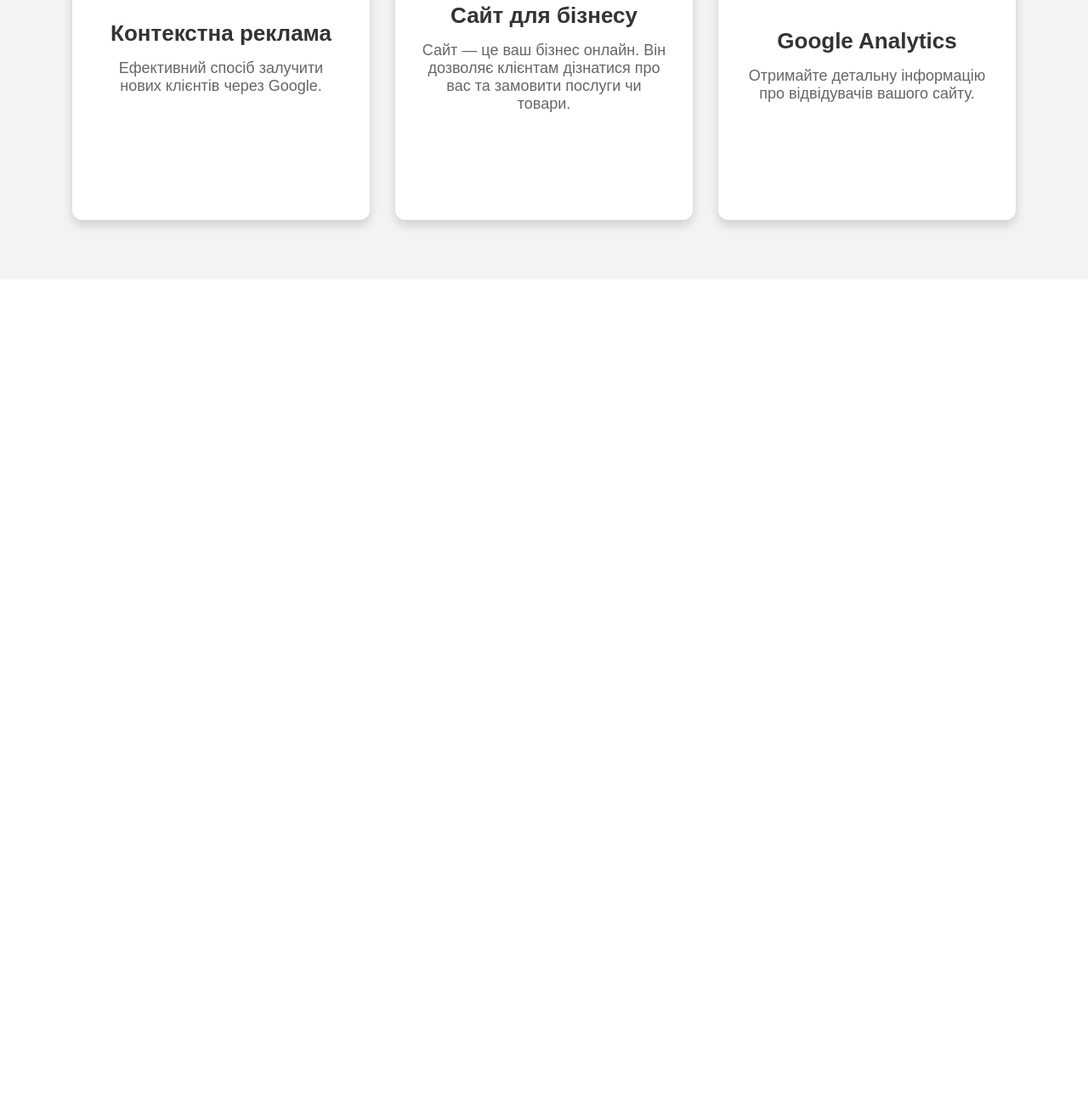
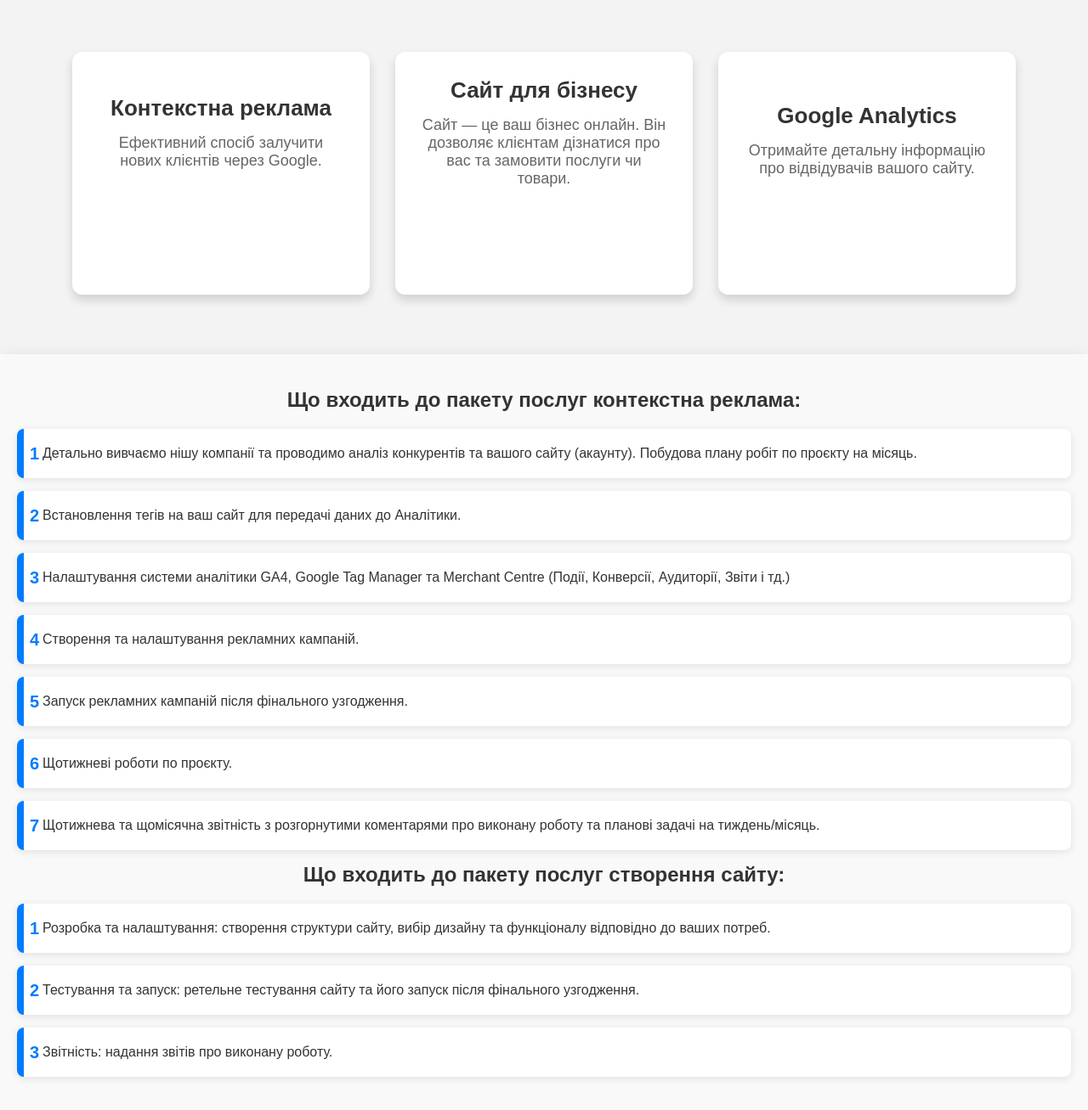
Before and after one commit to Resha228/click3-work, a website: page index.html in a window 1280 px wide. Shown: the part 521-1828 px from the top of the page at 85% size. Before the commit the page ends 850 px from the top, so only its background shows below. Drawn offline with Linux system fonts and the light colour scheme.

Commit message:
3days-work

```diff
--- a/index.html
+++ b/index.html
@@ -14,11 +14,13 @@
           <a class="logo-item" href="/index.html">Click3</a>
         </div>
         <nav class="nav">
-          <a href="#services">Послуги</a>
-          <a href="#about">Про нас</a>
-          <a href="#contact">Контакти</a>
+          <a class="nav-link" href="#services">Послуги</a>
+          <a class="nav-link" href="#about">Про нас</a>
+          <a class="nav-link" href="#contact">Контакти</a>
         </nav>
-        <a href="#contact-form" class="cta-button">Отримати консультацію</a>
+        <a href="#contact-form" class="cta-button-header"
+          >Отримати консультацію</a
+        >
       </div>
     </header>
 
@@ -78,5 +80,59 @@
         </div>
       </div>
     </section>
+    <section class="service-package">
+      <h2>Що входить до пакету послуг контекстна реклама:</h2>
+      <ul class="package-list">
+        <li>
+          <span class="step-number">1</span>
+          Детально вивчаємо нішу компанії та проводимо аналіз конкурентів та
+          вашого сайту (акаунту). Побудова плану робіт по проєкту на місяць.
+        </li>
+        <li>
+          <span class="step-number">2</span>
+          Встановлення тегів на ваш сайт для передачі даних до Аналітики.
+        </li>
+        <li>
+          <span class="step-number">3</span>
+          Налаштування системи аналітики GA4, Google Tag Manager та Merchant
+          Centre (Події, Конверсії, Аудиторії, Звіти і тд.)
+        </li>
+        <li>
+          <span class="step-number">4</span>
+          Створення та налаштування рекламних кампаній.
+        </li>
+        <li>
+          <span class="step-number">5</span>
+          Запуск рекламних кампаній після фінального узгодження.
+        </li>
+        <li>
+          <span class="step-number">6</span>
+          Щотижневі роботи по проєкту.
+        </li>
+        <li>
+          <span class="step-number">7</span>
+          Щотижнева та щомісячна звітність з розгорнутими коментарями про
+          виконану роботу та планові задачі на тиждень/місяць.
+        </li>
+      </ul>
+
+      <h2>Що входить до пакету послуг створення сайту:</h2>
+      <ul class="package-list">
+        <li>
+          <span class="step-number">1</span>
+          Розробка та налаштування: створення структури сайту, вибір дизайну та
+          функціоналу відповідно до ваших потреб.
+        </li>
+        <li>
+          <span class="step-number">2</span>
+          Тестування та запуск: ретельне тестування сайту та його запуск після
+          фінального узгодження.
+        </li>
+        <li>
+          <span class="step-number">3</span>
+          Звітність: надання звітів про виконану роботу.
+        </li>
+      </ul>
+    </section>
   </body>
 </html>
--- a/style.css
+++ b/style.css
@@ -41,25 +41,45 @@ body {
   justify-content: space-between;
   align-items: center;
   padding: 20px 0;
-  background-color: #222;
+  background-color: #2e64fe;
   color: #fff;
 }
 
 .logo {
   font-size: 24px;
   font-weight: bold;
+  margin-left: 44px;
 }
 .logo-item {
   text-decoration: none;
   color: white;
-  margin-left: 44px;
+  padding-bottom: 32px;
+  padding-top: 32px;
 }
 .nav a {
   color: #fff;
-  margin-left: 20px;
+  margin-left: 64px;
   text-decoration: none;
+  padding-bottom: 32px;
+  padding-top: 32px;
+  transition: color 0.2s;
 }
-
+.nav-link:hover {
+  color: #f04e31;
+  transition: color 0.2s;
+}
+.cta-button-header {
+  background-color: #f04e31;
+  color: #fff;
+  padding: 10px 20px;
+  border-radius: 5px;
+  text-decoration: none;
+  transition: background-color 0.3s;
+  margin-right: 44px;
+}
+.cta-button-header:hover {
+  background-color: #d0412a;
+}
 .cta-button {
   background-color: #f04e31;
   color: #fff;
@@ -75,10 +95,9 @@ body {
 
 /* Стили для баннера */
 .banner {
-  background: url("your-image.jpg") center/cover no-repeat;
+  background: url("./images/banner.jpg") center/cover no-repeat;
   color: #fff;
   text-align: center;
-  padding: 100px 0;
   position: relative;
 }
 
@@ -95,6 +114,8 @@ body {
 .banner-content {
   position: relative;
   z-index: 1;
+  padding-top: 144px;
+  padding-bottom: 144px;
 }
 
 .banner h1 {
@@ -189,3 +210,74 @@ body {
 .service-card:hover .benefits {
   opacity: 1;
 }
+.service-package {
+  padding: 40px 20px;
+  background-color: #f9f9f9;
+  border-radius: 10px;
+  box-shadow: 0 4px 20px rgba(0, 0, 0, 0.1);
+}
+
+.service-package h2 {
+  font-size: 24px;
+  color: #333;
+  margin-bottom: 20px;
+  text-align: center;
+}
+
+.package-list {
+  list-style: none;
+  padding: 0;
+  margin: 0;
+}
+
+.package-list li {
+  position: relative;
+  background-color: #fff;
+  border-radius: 8px;
+  margin-bottom: 15px;
+  padding: 20px 30px;
+  box-shadow: 0 2px 10px rgba(0, 0, 0, 0.1);
+  transition: transform 0.3s, box-shadow 0.3s;
+}
+
+.package-list li:hover {
+  transform: translateY(-5px);
+  box-shadow: 0 4px 15px rgba(0, 0, 0, 0.2);
+}
+
+.step-number {
+  font-weight: bold;
+  font-size: 20px;
+  color: #007bff;
+  position: absolute;
+  top: 18px;
+  left: 15px;
+}
+
+.package-list li::before {
+  content: "";
+  position: absolute;
+  top: 0;
+  left: 0;
+  height: 100%;
+  width: 8px;
+  background-color: #007bff;
+  border-radius: 8px 0 0 8px;
+}
+
+.package-list li:hover::before {
+  background-color: #0056b3;
+}
+
+.package-list li:hover .step-number {
+  color: #fff;
+}
+
+.package-list li:hover {
+  background-color: #007bff;
+  color: #fff;
+}
+
+.package-list li:hover span {
+  display: none; /* Hide step number on hover */
+}
```
Also changed, not shown: images/ads.svg (deleted), images/analytics.svg (deleted), images/banner.jpg (added), images/logo.svg (deleted), images/web-rocket.svg (deleted), 1 other file.
